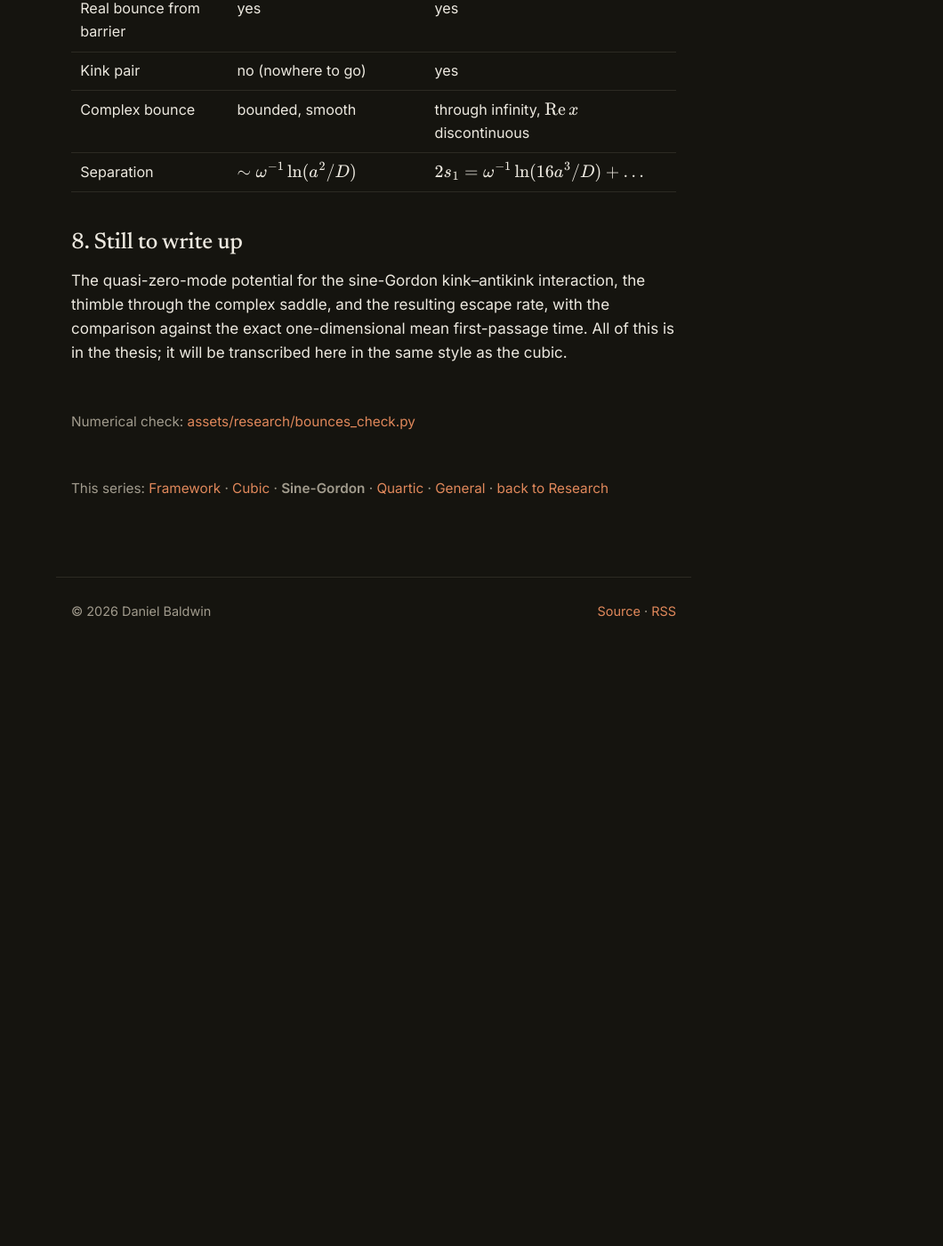
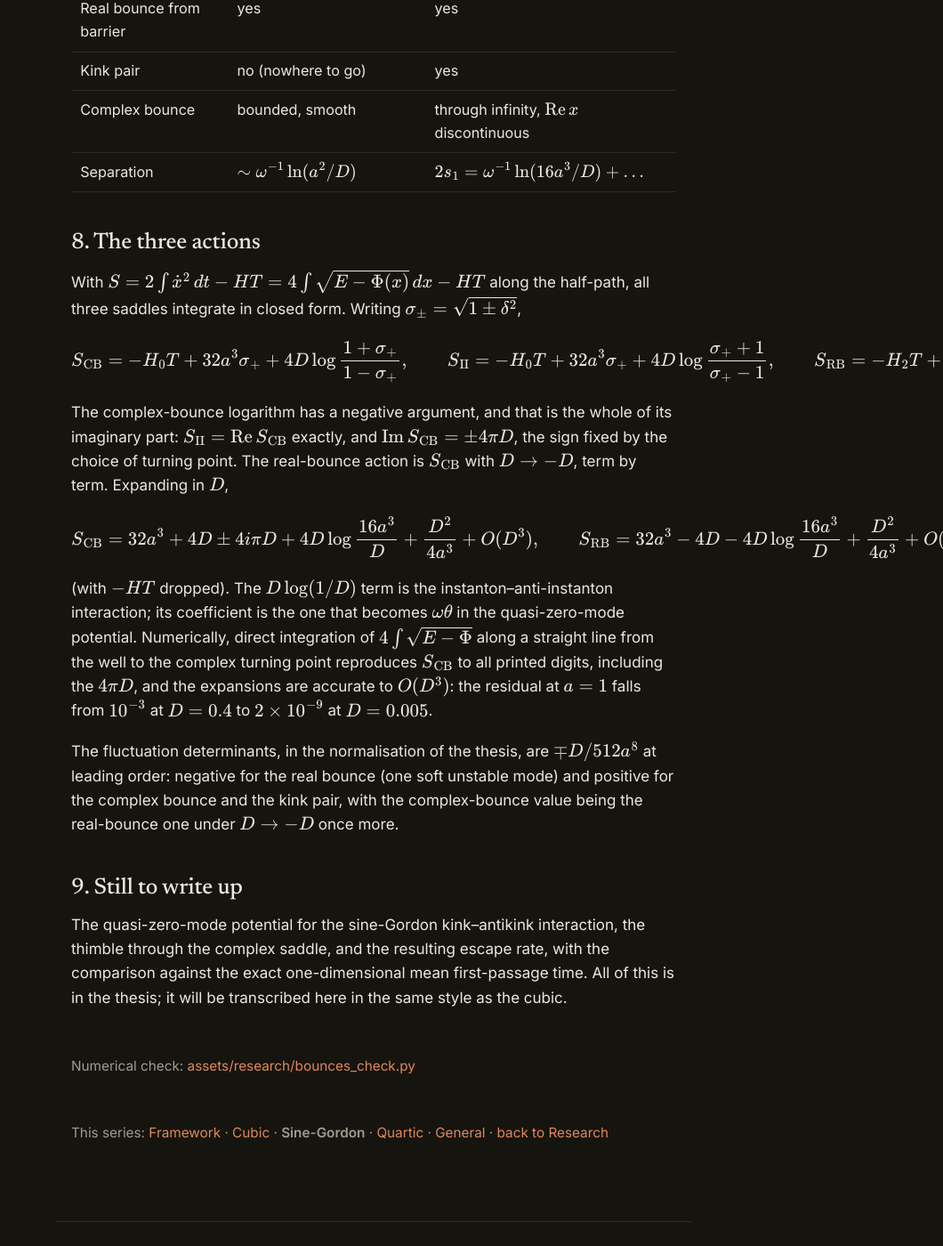
Before and after one commit to VeDAN1999/VeDAN1999.github.io, a Jekyll site: the page built from _bounces/sine-gordon.md, in a window 1280 px wide and 1400 px high, scrolled down 5452 px. Shown: the whole window at 89% size, without its empty margins (220-1280 px from the left). Built offline with Jekyll 4.4.1, drawn with Linux system fonts in a browser that asks for light colours; before the commit the page ends 6184 px from its top, so only the background shows below that.

Commit message:
Sine-Gordon: the three actions in closed form, verified numerically
Co-Authored-By: Claude Fable 5.1 <noreply@anthropic.com>
Claude-Session: https://claude.ai/code/session_01DBi7u8qatALvVNf1tupYW2

```diff
--- a/_bounces/sine-gordon.md
+++ b/_bounces/sine-gordon.md
@@ -145,6 +145,27 @@ The discontinuity is a statement about the coordinate, not about the saddle. The
 | Complex bounce | bounded, smooth | through infinity, $\mathrm{Re}\,x$ discontinuous |
 | Separation | $\sim \omega^{-1}\ln(a^2/D)$ | $2s_1 = \omega^{-1}\ln(16a^3/D) + \dots$ |
 
-## 8. Still to write up
+## 8. The three actions
+
+With $S = 2\int \dot x^2\,dt - HT = 4\int \sqrt{E - \Phi(x)}\,dx - HT$ along the half-path, all three saddles integrate in closed form. Writing $\sigma_\pm = \sqrt{1 \pm \delta^2}$,
+
+$$
+S_{\rm CB} = -H_0 T + 32a^3\sigma_+ + 4D\log\frac{1+\sigma_+}{1-\sigma_+}, \qquad
+S_{\rm II} = -H_0 T + 32a^3\sigma_+ + 4D\log\frac{\sigma_+ + 1}{\sigma_+ - 1}, \qquad
+S_{\rm RB} = -H_2 T + 32a^3\sigma_- - 4D\log\frac{1+\sigma_-}{1-\sigma_-} .
+$$
+
+The complex-bounce logarithm has a negative argument, and that is the whole of its imaginary part: $S_{\rm II} = \operatorname{Re} S_{\rm CB}$ exactly, and $\operatorname{Im} S_{\rm CB} = \pm 4\pi D$, the sign fixed by the choice of turning point. The real-bounce action is $S_{\rm CB}$ with $D \to -D$, term by term. Expanding in $D$,
+
+$$
+S_{\rm CB} = 32a^3 + 4D \pm 4i\pi D + 4D\log\frac{16a^3}{D} + \frac{D^2}{4a^3} + O(D^3), \qquad
+S_{\rm RB} = 32a^3 - 4D - 4D\log\frac{16a^3}{D} + \frac{D^2}{4a^3} + O(D^3),
+$$
+
+(with $-HT$ dropped). The $D\log(1/D)$ term is the instanton–anti-instanton interaction; its coefficient is the one that becomes $\omega\theta$ in the quasi-zero-mode potential. Numerically, direct integration of $4\int\sqrt{E-\Phi}$ along a straight line from the well to the complex turning point reproduces $S_{\rm CB}$ to all printed digits, including the $4\pi D$, and the expansions are accurate to $O(D^3)$: the residual at $a=1$ falls from $10^{-3}$ at $D = 0.4$ to $2\times10^{-9}$ at $D = 0.005$.
+
+The fluctuation determinants, in the normalisation of the thesis, are $\mp D/512a^8$ at leading order: negative for the real bounce (one soft unstable mode) and positive for the complex bounce and the kink pair, with the complex-bounce value being the real-bounce one under $D \to -D$ once more.
+
+## 9. Still to write up
 
 The quasi-zero-mode potential for the sine-Gordon kink–antikink interaction, the thimble through the complex saddle, and the resulting escape rate, with the comparison against the exact one-dimensional mean first-passage time. All of this is in the thesis; it will be transcribed here in the same style as the cubic.
```
